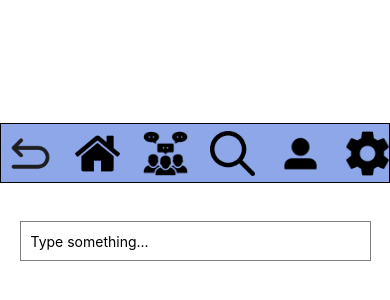
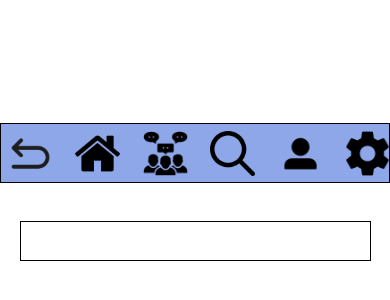
Before and after one commit to apandey16/Meat_and_Feat, a React Native app in the folder Eat_and_Greet/: screen / in a window 390 px wide. Shown: the part 220-520 px from the top of the page. Built offline with nearby package versions, Linux system fonts and the light colour scheme.

Commit message:
made textbox work and can update default text via props

```diff
--- a/Eat_and_Greet/textbox.tsx
+++ b/Eat_and_Greet/textbox.tsx
@@ -1,18 +1,22 @@
 import React, { useState } from 'react';
 import { TextInput, View, StyleSheet } from 'react-native';
 
-const TextBox = () => {
+interface TextBoxProps {
+  placeholder: string;
+}
+
+const TextBox = ( {placeholder} : TextBoxProps ) => {
 const [text, setText] = useState('');
 
-const handleTextChange = (inputText: string) => {
-    setText(inputText);
+const handleTextChange = (userInput: string) => {
+    setText(userInput);
 };
 
   return (
     <View style={styles.container}>
       <TextInput
         style={styles.input}
-        placeholder="Type something..."
+        placeholder={placeholder}
         onChangeText={handleTextChange}
         value={text}
       />
@@ -27,7 +31,7 @@ const styles = StyleSheet.create({
   },
   input: {
     height: 40,
-    borderColor: 'gray',
+    borderColor: 'black',
     borderWidth: 1,
     padding: 10,
   },
```
